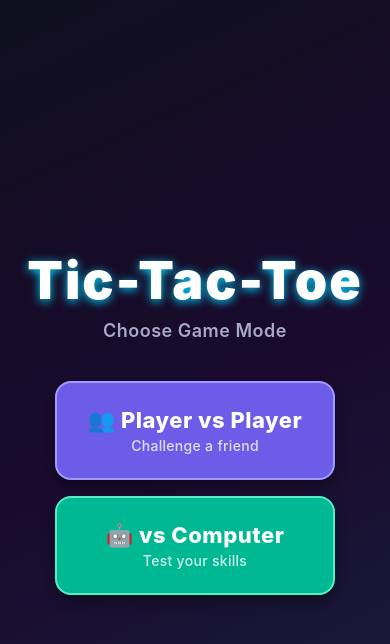
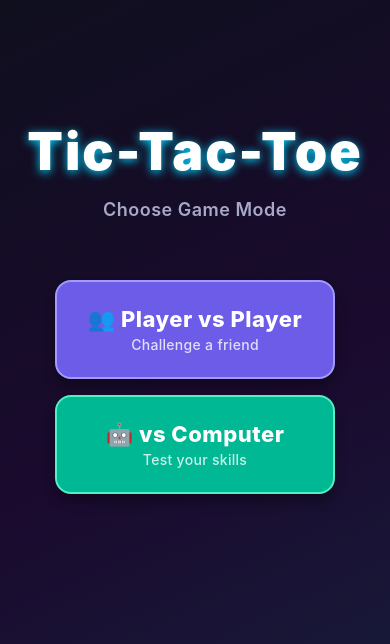
Before and after one commit to grrrlikestaquitos/TicTacToe-Cheddr, a React Native app: screen / in a window 390 px wide. Shown: the top 644 px of the page. Built offline with nearby package versions, Linux system fonts and the light colour scheme.

Commit message:
Polish placement of the text

```diff
--- a/components/GameModeSelector.tsx
+++ b/components/GameModeSelector.tsx
@@ -68,7 +68,12 @@ export const GameModeSelector: React.FC<GameModeSelectorProps> = ({
       style={styles.container}
     >
       <ScrollView
-        contentContainerStyle={styles.scrollContent}
+        contentContainerStyle={[
+          styles.scrollContent,
+          ((selectedMode === 'computer' && selectedPlayer === null) ||
+           (selectedMode === 'computer' && selectedPlayer !== null)) &&
+          styles.scrollContentWithBackButton
+        ]}
         showsVerticalScrollIndicator={false}
       >
         {/* Main Menu - Choose PvP or Computer */}
@@ -188,15 +193,17 @@ export const GameModeSelector: React.FC<GameModeSelectorProps> = ({
 const styles = StyleSheet.create({
   container: {
     flex: 1,
-    justifyContent: 'center',
     alignItems: 'center',
   },
   scrollContent: {
     flexGrow: 1,
-    justifyContent: 'center',
     alignItems: 'center',
     paddingHorizontal: 20,
-    paddingVertical: 40,
+    paddingTop: 120, // Generous top padding for better visual balance
+    paddingBottom: 40,
+  },
+  scrollContentWithBackButton: {
+    paddingTop: 160, // Even more top padding when back button is present
   },
   menuScreen: {
     width: '100%',
@@ -217,7 +224,7 @@ const styles = StyleSheet.create({
     fontSize: 52,
     fontWeight: '900',
     color: '#fff',
-    marginBottom: 8,
+    marginBottom: 16,
     letterSpacing: 2,
     textShadowColor: '#00d4ff',
     textShadowOffset: { width: 0, height: 2 },
@@ -227,8 +234,9 @@ const styles = StyleSheet.create({
     fontSize: 18,
     fontWeight: '600',
     color: '#a8a8c8',
-    marginBottom: 40,
+    marginBottom: 60,
     letterSpacing: 0.5,
+    textAlign: 'center',
   },
   buttonContainer: {
     width: '100%',
```
